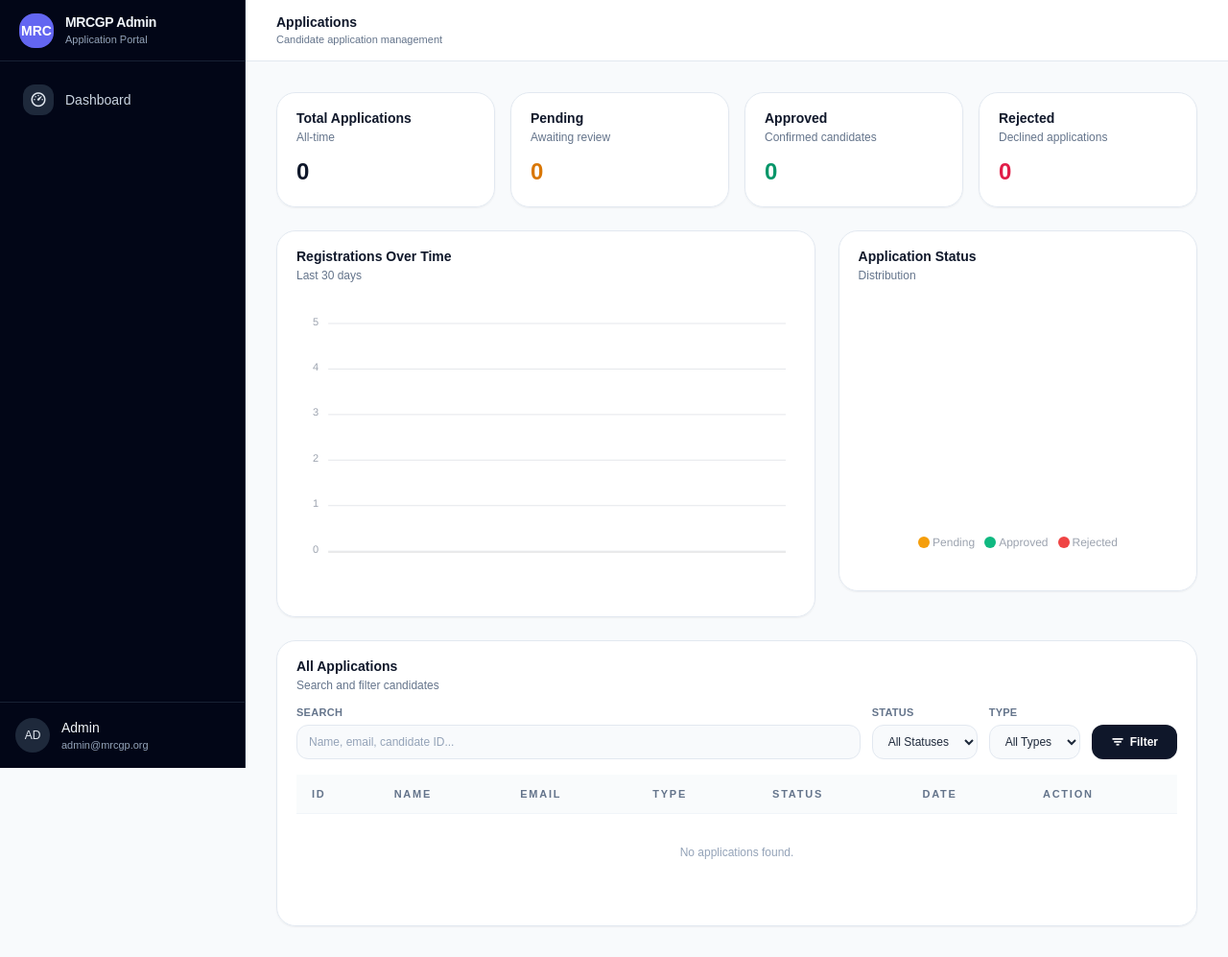
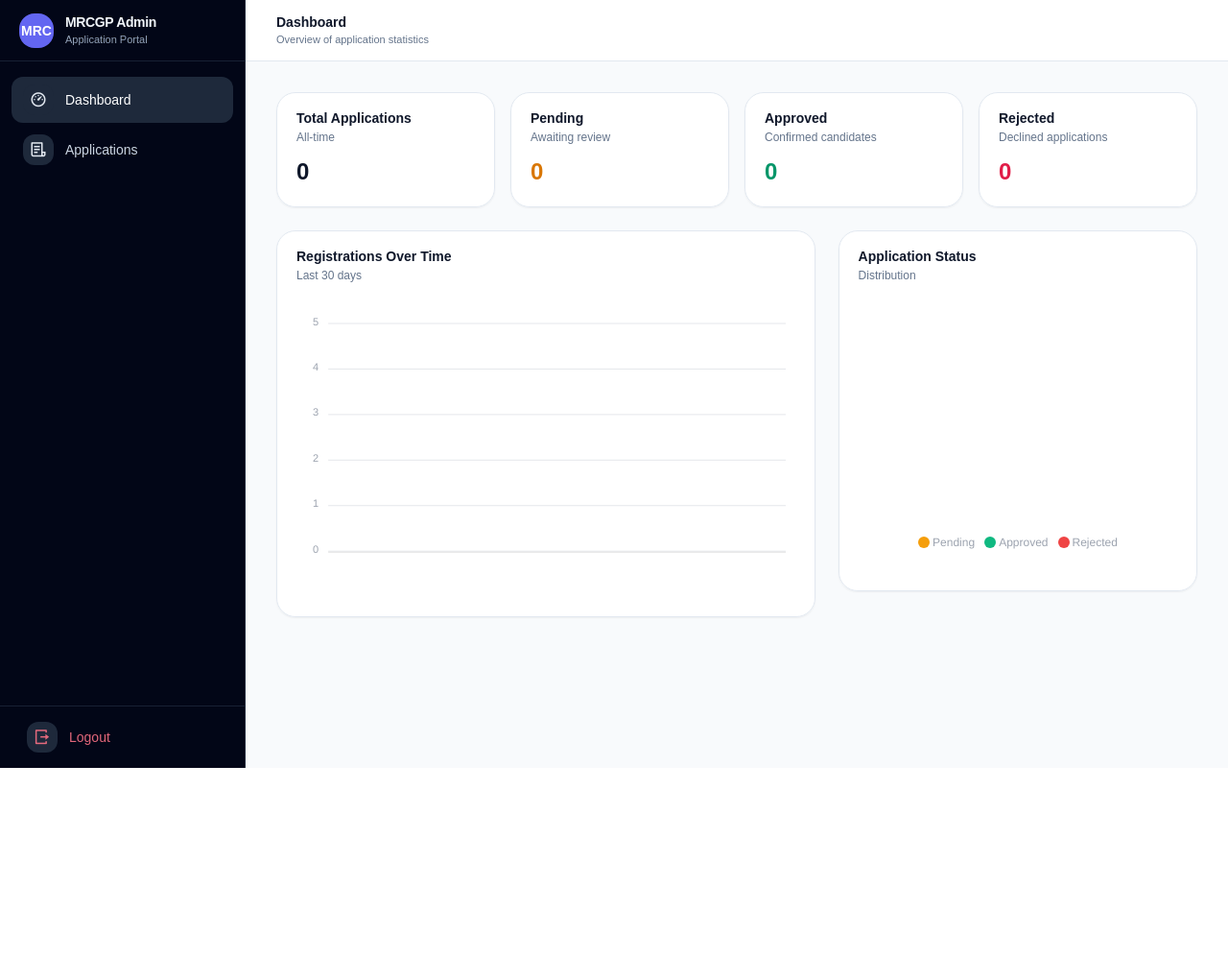
Before and after one commit to k-shah21/mrcgp, a Laravel app: page /admin/dashboard in a window 1280 px wide. Shown: the whole page at 96% size. After the commit the page ends 800 px from the top, so only its background shows below. Run offline with Laravel 12, Linux system fonts and the light colour scheme; a user stored in the database is signed in; data comes from the database, SQL or seed files in the repository; tables that the repository leaves empty hold one stand-in row (values such as "Sample post"); some libraries are stand-ins or nearby versions; some web fonts are replaced.

Commit message:
create new page for the applications

```diff
--- a/app/Http/Controllers/ApplicationController.php
+++ b/app/Http/Controllers/ApplicationController.php
@@ -243,20 +243,10 @@
     // ─────────────────────────────────────────────
 
     /**
-     * Admin – list applications with search, filter, stats.
+     * Admin – dashboard with stats and charts.
      */
-    public function adminIndex(Request $request)
+    public function dashboard(Request $request)
     {
-        $search = $request->input('search');
-        $status = $request->input('status');
-        $type = $request->input('type');
-
-        $query = Application::query()
-            ->search($search)
-            ->when($status, fn($q, $s) => $q->where('status', $s))
-            ->when($type, fn($q, $t) => $q->where('candidateType', $t))
-            ->latest();
-
         // Stats
         $stats = [
             'total' => Application::count(),
@@ -283,16 +273,35 @@
             'colors' => ['#f59e0b', '#10b981', '#ef4444'],
         ];
 
+        return view('admin.dashboard', compact(
+            'stats',
+            'timeChartData',
+            'statusChartData'
+        ));
+    }
+
+    /**
+     * Admin – list applications with search, filter, stats.
+     */
+    public function adminIndex(Request $request)
+    {
+        $search = $request->input('search');
+        $status = $request->input('status');
+        $type = $request->input('type');
+
+        $query = Application::query()
+            ->search($search)
+            ->when($status, fn($q, $s) => $q->where('status', $s))
+            ->when($type, fn($q, $t) => $q->where('candidateType', $t))
+            ->latest();
+
         $applications = $query->paginate(15)->withQueryString();
 
         return view('admin.applications.index', compact(
             'applications',
-            'stats',
             'search',
             'status',
-            'type',
-            'timeChartData',
-            'statusChartData'
+            'type'
         ));
     }
 
--- a/database/seeders/DatabaseSeeder.php
+++ b/database/seeders/DatabaseSeeder.php
@@ -18,9 +18,9 @@
         // User::factory(10)->create();
 
         User::factory()->create([
-            'name' => 'Test User',
-            'email' => 'test@example.com',
-            'password'=> 'password'
+            'name' => 'Admin',
+            'email' => 'admin@mrcgp.com',
+            'password'=> 'password123@'
         ]);
     }
 }
--- a/resources/views/admin/applications/index.blade.php
+++ b/resources/views/admin/applications/index.blade.php
@@ -1,34 +1,4 @@
 <x-layouts.dashboard title="Applications" description="Candidate application management">
-
-    {{-- Stats Cards --}}
-    <div class="grid gap-4 md:grid-cols-2 xl:grid-cols-4 mb-6">
-        <x-card title="Total Applications" subtitle="All-time">
-            <p class="text-2xl font-semibold text-slate-900">{{ number_format($stats['total']) }}</p>
-        </x-card>
-        <x-card title="Pending" subtitle="Awaiting review">
-            <p class="text-2xl font-semibold text-amber-600">{{ number_format($stats['pending']) }}</p>
-        </x-card>
-        <x-card title="Approved" subtitle="Confirmed candidates">
-            <p class="text-2xl font-semibold text-emerald-600">{{ number_format($stats['approved']) }}</p>
-        </x-card>
-        <x-card title="Rejected" subtitle="Declined applications">
-            <p class="text-2xl font-semibold text-rose-600">{{ number_format($stats['rejected']) }}</p>
-        </x-card>
-    </div>
-
-    {{-- Charts --}}
-    <div class="flex flex-col lg:flex-row gap-6 mb-6">
-        <div class="w-full lg:w-3/5">
-            <x-card title="Registrations Over Time" subtitle="Last 30 days">
-                <div id="registrationsTimeChart" class="h-72"></div>
-            </x-card>
-        </div>
-        <div class="w-full lg:w-2/5">
-            <x-card title="Application Status" subtitle="Distribution">
-                <div id="statusDonutChart" class="h-72"></div>
-            </x-card>
-        </div>
-    </div>
 
     {{-- Filters --}}
     <x-card title="All Applications" subtitle="Search and filter candidates">
@@ -40,7 +10,8 @@
                     class="h-9 w-full rounded-xl border border-slate-200 bg-slate-50 px-3 text-xs text-slate-800 placeholder:text-slate-400 focus:outline-none focus:ring-2 focus:ring-sky-500/70 focus:bg-white transition-all">
             </div>
             <div>
-                <label class="block text-[11px] font-semibold uppercase tracking-wide text-slate-500 mb-1">Status</label>
+                <label
+                    class="block text-[11px] font-semibold uppercase tracking-wide text-slate-500 mb-1">Status</label>
                 <select name="status"
                     class="h-9 rounded-xl border border-slate-200 bg-slate-50 px-3 text-xs text-slate-800 focus:outline-none focus:ring-2 focus:ring-sky-500/70 transition-all">
                     <option value="">All Statuses</option>
@@ -62,7 +33,7 @@
                 class="inline-flex items-center gap-1.5 rounded-xl bg-slate-900 px-5 py-2 text-xs font-semibold text-white hover:bg-slate-800 transition shadow-sm h-9">
                 <i class="ri-filter-3-line text-sm"></i> Filter
             </button>
-            @if(request()->hasAny(['search', 'status', 'type']))
+            @if (request()->hasAny(['search', 'status', 'type']))
                 <a href="{{ route('admin.applications.index') }}"
                     class="px-4 py-2 text-xs font-medium text-slate-500 hover:text-slate-700 transition">
                     Clear
@@ -75,13 +46,27 @@
             <table class="min-w-full text-left text-xs text-slate-600">
                 <thead>
                     <tr>
-                        <th class="border-b border-slate-100 bg-slate-50/80 text-[11px] uppercase tracking-[0.16em] text-slate-500 font-semibold px-4 py-3">ID</th>
-                        <th class="border-b border-slate-100 bg-slate-50/80 text-[11px] uppercase tracking-[0.16em] text-slate-500 font-semibold px-4 py-3">Name</th>
-                        <th class="border-b border-slate-100 bg-slate-50/80 text-[11px] uppercase tracking-[0.16em] text-slate-500 font-semibold px-4 py-3">Email</th>
-                        <th class="border-b border-slate-100 bg-slate-50/80 text-[11px] uppercase tracking-[0.16em] text-slate-500 font-semibold px-4 py-3">Type</th>
-                        <th class="border-b border-slate-100 bg-slate-50/80 text-[11px] uppercase tracking-[0.16em] text-slate-500 font-semibold px-4 py-3">Status</th>
-                        <th class="border-b border-slate-100 bg-slate-50/80 text-[11px] uppercase tracking-[0.16em] text-slate-500 font-semibold px-4 py-3">Date</th>
-                        <th class="border-b border-slate-100 bg-slate-50/80 text-[11px] uppercase tracking-[0.16em] text-slate-500 font-semibold px-4 py-3">Action</th>
+                        <th
+                            class="border-b border-slate-100 bg-slate-50/80 text-[11px] uppercase tracking-[0.16em] text-slate-500 font-semibold px-4 py-3">
+                            ID</th>
+                        <th
+                            class="border-b border-slate-100 bg-slate-50/80 text-[11px] uppercase tracking-[0.16em] text-slate-500 font-semibold px-4 py-3">
+                            Name</th>
+                        <th
+                            class="border-b border-slate-100 bg-slate-50/80 text-[11px] uppercase tracking-[0.16em] text-slate-500 font-semibold px-4 py-3">
+                            Email</th>
+                        <th
+                            class="border-b border-slate-100 bg-slate-50/80 text-[11px] uppercase tracking-[0.16em] text-slate-500 font-semibold px-4 py-3">
+                            Type</th>
+                        <th
+                            class="border-b border-slate-100 bg-slate-50/80 text-[11px] uppercase tracking-[0.16em] text-slate-500 font-semibold px-4 py-3">
+                            Status</th>
+                        <th
+                            class="border-b border-slate-100 bg-slate-50/80 text-[11px] uppercase tracking-[0.16em] text-slate-500 font-semibold px-4 py-3">
+                            Date</th>
+                        <th
+                            class="border-b border-slate-100 bg-slate-50/80 text-[11px] uppercase tracking-[0.16em] text-slate-500 font-semibold px-4 py-3">
+                            Action</th>
                     </tr>
                 </thead>
                 <tbody>
@@ -103,7 +88,7 @@
                             </td>
                             <td class="border-b border-slate-100 px-4 py-3">
                                 @php
-                                    $variant = match($app->status) {
+                                    $variant = match ($app->status) {
                                         'approved' => 'success',
                                         'rejected' => 'danger',
                                         default => 'warning',
@@ -140,36 +125,4 @@
         </div>
     </x-card>
 
-    @push('scripts')
-        <script>
-            document.addEventListener("DOMContentLoaded", function () {
-                // Registrations Over Time Chart
-                var timeDates = {!! json_encode($timeChartData->pluck('date')) !!};
-                var timeCounts = {!! json_encode($timeChartData->pluck('count')) !!};
-
-                new ApexCharts(document.querySelector("#registrationsTimeChart"), {
-                    chart: { type: 'area', height: 300, toolbar: { show: false }, foreColor: '#9ca3af' },
-                    colors: ['#6366f1'],
-                    stroke: { curve: 'smooth', width: 2 },
-                    fill: { type: 'gradient', gradient: { shadeIntensity: 1, opacityFrom: 0.45, opacityTo: 0.05 }},
-                    grid: { borderColor: '#e5e7eb' },
-                    series: [{ name: 'Applications', data: timeCounts }],
-                    xaxis: { categories: timeDates, labels: { style: { colors: '#9ca3af', fontSize: '10px' }}},
-                    yaxis: { labels: { style: { colors: '#9ca3af' }}},
-                    tooltip: { theme: 'light' },
-                    dataLabels: { enabled: false },
-                }).render();
-
-                // Status Donut Chart
-                new ApexCharts(document.querySelector("#statusDonutChart"), {
-                    chart: { type: 'donut', height: 300, toolbar: { show: false }, foreColor: '#9ca3af' },
-                    colors: {!! json_encode($statusChartData['colors']) !!},
-                    labels: {!! json_encode($statusChartData['labels']) !!},
-                    series: {!! json_encode($statusChartData['series']) !!},
-                    legend: { position: 'bottom' },
-                    plotOptions: { pie: { donut: { size: '65%' }}},
-                }).render();
-            });
-        </script>
-    @endpush
 </x-layouts.dashboard>
--- /dev/null
+++ b/resources/views/admin/dashboard.blade.php
@@ -0,0 +1,120 @@
+<x-layouts.dashboard title="Dashboard" description="Overview of application statistics">
+
+    {{-- Stats Cards --}}
+    <div class="grid gap-4 md:grid-cols-2 xl:grid-cols-4 mb-6">
+        <x-card title="Total Applications" subtitle="All-time">
+            <p class="text-2xl font-semibold text-slate-900">{{ number_format($stats['total']) }}</p>
+        </x-card>
+        <x-card title="Pending" subtitle="Awaiting review">
+            <p class="text-2xl font-semibold text-amber-600">{{ number_format($stats['pending']) }}</p>
+        </x-card>
+        <x-card title="Approved" subtitle="Confirmed candidates">
+            <p class="text-2xl font-semibold text-emerald-600">{{ number_format($stats['approved']) }}</p>
+        </x-card>
+        <x-card title="Rejected" subtitle="Declined applications">
+            <p class="text-2xl font-semibold text-rose-600">{{ number_format($stats['rejected']) }}</p>
+        </x-card>
+    </div>
+
+    {{-- Charts --}}
+    <div class="flex flex-col lg:flex-row gap-6 mb-6">
+        <div class="w-full lg:w-3/5">
+            <x-card title="Registrations Over Time" subtitle="Last 30 days">
+                <div id="registrationsTimeChart" class="h-72"></div>
+            </x-card>
+        </div>
+        <div class="w-full lg:w-2/5">
+            <x-card title="Application Status" subtitle="Distribution">
+                <div id="statusDonutChart" class="h-72"></div>
+            </x-card>
+        </div>
+    </div>
+
+    @push('scripts')
+        <script>
+            document.addEventListener("DOMContentLoaded", function() {
+                // Registrations Over Time Chart
+                var timeDates = {!! json_encode($timeChartData->pluck('date')) !!};
+                var timeCounts = {!! json_encode($timeChartData->pluck('count')) !!};
+
+                new ApexCharts(document.querySelector("#registrationsTimeChart"), {
+                    chart: {
+                        type: 'area',
+                        height: 300,
+                        toolbar: {
+                            show: false
+                        },
+                        foreColor: '#9ca3af'
+                    },
+                    colors: ['#6366f1'],
+                    stroke: {
+                        curve: 'smooth',
+                        width: 2
+                    },
+                    fill: {
+                        type: 'gradient',
+                        gradient: {
+                            shadeIntensity: 1,
+                            opacityFrom: 0.45,
+                            opacityTo: 0.05
+                        }
+                    },
+                    grid: {
+                        borderColor: '#e5e7eb'
+                    },
+                    series: [{
+                        name: 'Applications',
+                        data: timeCounts
+                    }],
+                    xaxis: {
+                        categories: timeDates,
+                        labels: {
+                            style: {
+                                colors: '#9ca3af',
+                                fontSize: '10px'
+                            }
+                        }
+                    },
+                    yaxis: {
+                        labels: {
+                            style: {
+                                colors: '#9ca3af'
+                            }
+                        }
+                    },
+                    tooltip: {
+                        theme: 'light'
+                    },
+                    dataLabels: {
+                        enabled: false
+                    },
+                }).render();
+
+                // Status Donut Chart
+                new ApexCharts(document.querySelector("#statusDonutChart"), {
+                    chart: {
+                        type: 'donut',
+                        height: 300,
+                        toolbar: {
+                            show: false
+                        },
+                        foreColor: '#9ca3af'
+                    },
+                    colors: {!! json_encode($statusChartData['colors']) !!},
+                    labels: {!! json_encode($statusChartData['labels']) !!},
+                    series: {!! json_encode($statusChartData['series']) !!},
+                    legend: {
+                        position: 'bottom'
+                    },
+                    plotOptions: {
+                        pie: {
+                            donut: {
+                                size: '65%'
+                            }
+                        }
+                    },
+                }).render();
+            });
+        </script>
+    @endpush
+</x-layouts.dashboard>
--- a/resources/views/components/layouts/dashboard.blade.php
+++ b/resources/views/components/layouts/dashboard.blade.php
@@ -29,10 +29,12 @@
     <div class="min-h-screen flex bg-slate-50">
 
         {{-- Sidebar --}}
-        <aside class="hidden md:flex md:flex-col w-64 shrink-0 bg-slate-950 text-slate-100 border-r border-slate-800 sticky top-0 h-screen overflow-hidden self-start">
+        <aside
+            class="hidden md:flex md:flex-col w-64 shrink-0 bg-slate-950 text-slate-100 border-r border-slate-800 sticky top-0 h-screen overflow-hidden self-start">
             <div class="flex h-16 items-center px-5 border-b border-slate-800/80">
                 <div class="flex items-center gap-x-3">
-                    <div class="h-9 w-9 rounded-2xl bg-indigo-500 text-white flex items-center justify-center text-sm font-semibold shadow-sm">
+                    <div
+                        class="h-9 w-9 rounded-2xl bg-indigo-500 text-white flex items-center justify-center text-sm font-semibold shadow-sm">
                         MRC
                     </div>
                     <div>
@@ -45,8 +47,16 @@
             <nav class="mt-4 flex-1 px-3 space-y-1 overflow-y-auto">
                 @php
                     $navItems = [
-                        ['label' => 'Dashboard', 'icon' => 'ri-dashboard-3-line', 'route' => 'admin.applications.index'],
-                        // ['label' => 'Applications', 'icon' => 'ri-file-list-3-line', 'route' => 'admin.applications.index'],
+                        [
+                            'label' => 'Dashboard',
+                            'icon' => 'ri-dashboard-3-line',
+                            'route' => 'admin.dashboard',
+                        ],
+                        [
+                            'label' => 'Applications',
+                            'icon' => 'ri-file-list-3-line',
+                            'route' => 'admin.applications.index',
+                        ],
                     ];
                 @endphp
 
@@ -57,7 +67,8 @@
                     <a href="{{ route($item['route']) }}"
                         class="group flex items-center gap-x-3 rounded-xl px-3 py-2 text-sm font-medium transition
                             {{ $isActive ? 'bg-slate-800 text-white' : 'text-slate-300 hover:bg-slate-800/70 hover:text-white' }}">
-                        <span class="inline-flex h-8 w-8 items-center justify-center rounded-xl bg-slate-800 text-lg font-normal text-slate-200 group-hover:bg-slate-700">
+                        <span
+                            class="inline-flex h-8 w-8 items-center justify-center rounded-xl bg-slate-800 text-lg font-normal text-slate-200 group-hover:bg-slate-700">
                             <i class="{{ $item['icon'] }}"></i>
                         </span>
                         <span class="truncate">{{ $item['label'] }}</span>
@@ -65,8 +76,8 @@
                 @endforeach
             </nav>
 
-            <div class="border-t border-slate-800/80 px-4 py-4">
-                <div class="flex items-center gap-x-3">
+            <div class="border-t border-slate-800/80 px-4 py-2">
+                {{-- <div class="flex items-center gap-x-3">
                     <div class="h-9 w-9 rounded-full bg-slate-800 flex items-center justify-center text-xs font-medium text-slate-200">
                         AD
                     </div>
@@ -74,17 +85,30 @@
                         <p class="text-sm font-medium">Admin</p>
                         <p class="text-[11px] text-slate-400">admin@mrcgp.org</p>
                     </div>
-                </div>
+                </div> --}}
+
+                <form method="POST" action="{{ route('admin.logout') }}" class="w-full">
+                    @csrf
+                    <button type="submit"
+                        class="w-full group flex items-center gap-x-3 rounded-xl px-3 py-2 text-sm font-medium transition text-slate-300 hover:bg-slate-800/70 hover:text-white">
+                        <span
+                            class="inline-flex h-8 w-8 items-center justify-center rounded-xl bg-slate-800 text-lg font-normal text-slate-200 group-hover:bg-slate-700">
+                            <i class="ri-logout-box-r-line text-rose-400/90 group-hover:text-rose-400"></i>
+                        </span>
+                        <span class="truncate text-rose-400/90 group-hover:text-rose-400">Logout</span>
+                    </button>
+                </form>
             </div>
         </aside>
 
         {{-- Main Content --}}
         <div class="flex-1 flex flex-col min-h-screen">
             {{-- Navbar --}}
-            <header class="sticky top-0 z-30 flex h-16 items-center gap-x-4 border-b border-slate-200 bg-white/90 backdrop-blur-sm px-4 lg:px-8">
+            <header
+                class="sticky top-0 z-30 flex h-16 items-center gap-x-4 border-b border-slate-200 bg-white/90 backdrop-blur-sm px-4 lg:px-8">
                 <div>
                     <h1 class="text-sm font-semibold text-slate-900">{{ $title ?? 'Dashboard' }}</h1>
-                    @if(isset($description))
+                    @if (isset($description))
                         <p class="text-[11px] text-slate-500">{{ $description }}</p>
                     @endif
                 </div>
@@ -99,7 +123,7 @@
     @stack('scripts')
 
     <script>
-        document.addEventListener('DOMContentLoaded', function () {
+        document.addEventListener('DOMContentLoaded', function() {
             @if (session('success'))
                 Swal.fire({
                     toast: true,
--- a/routes/web.php
+++ b/routes/web.php
@@ -31,8 +31,8 @@
 
     // routes that require a logged-in admin (session flag checked by admin.auth alias)
     Route::middleware(['auth', 'admin.auth'])->group(function () {
-        // entry point / dashboard -- render same index view via controller
-        Route::get('dashboard', [ApplicationController::class, 'adminIndex'])
+        // entry point / dashboard -- render dashboard with stats
+        Route::get('dashboard', [ApplicationController::class, 'dashboard'])
             ->name('dashboard');
 
         // applications resource-like endpoints used by the admin UI
```
